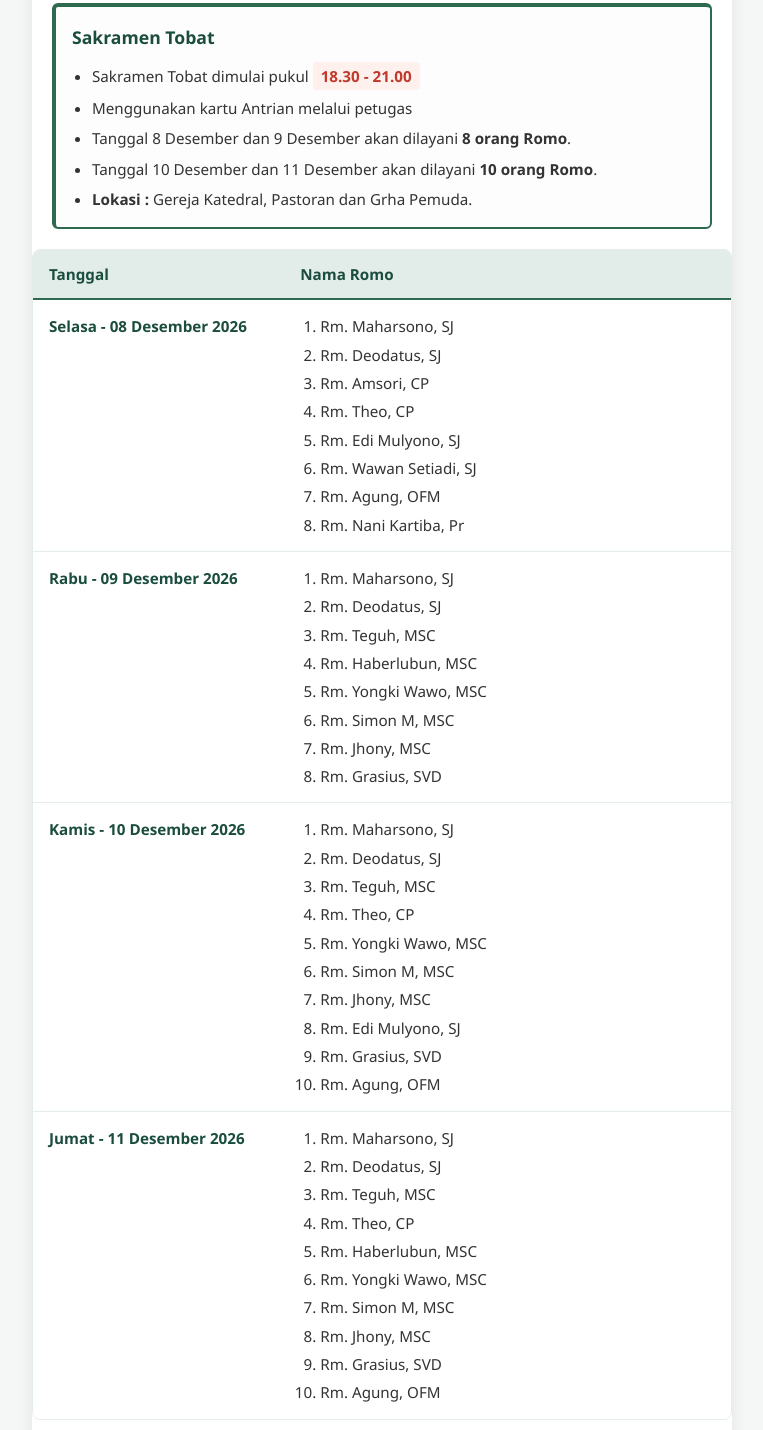
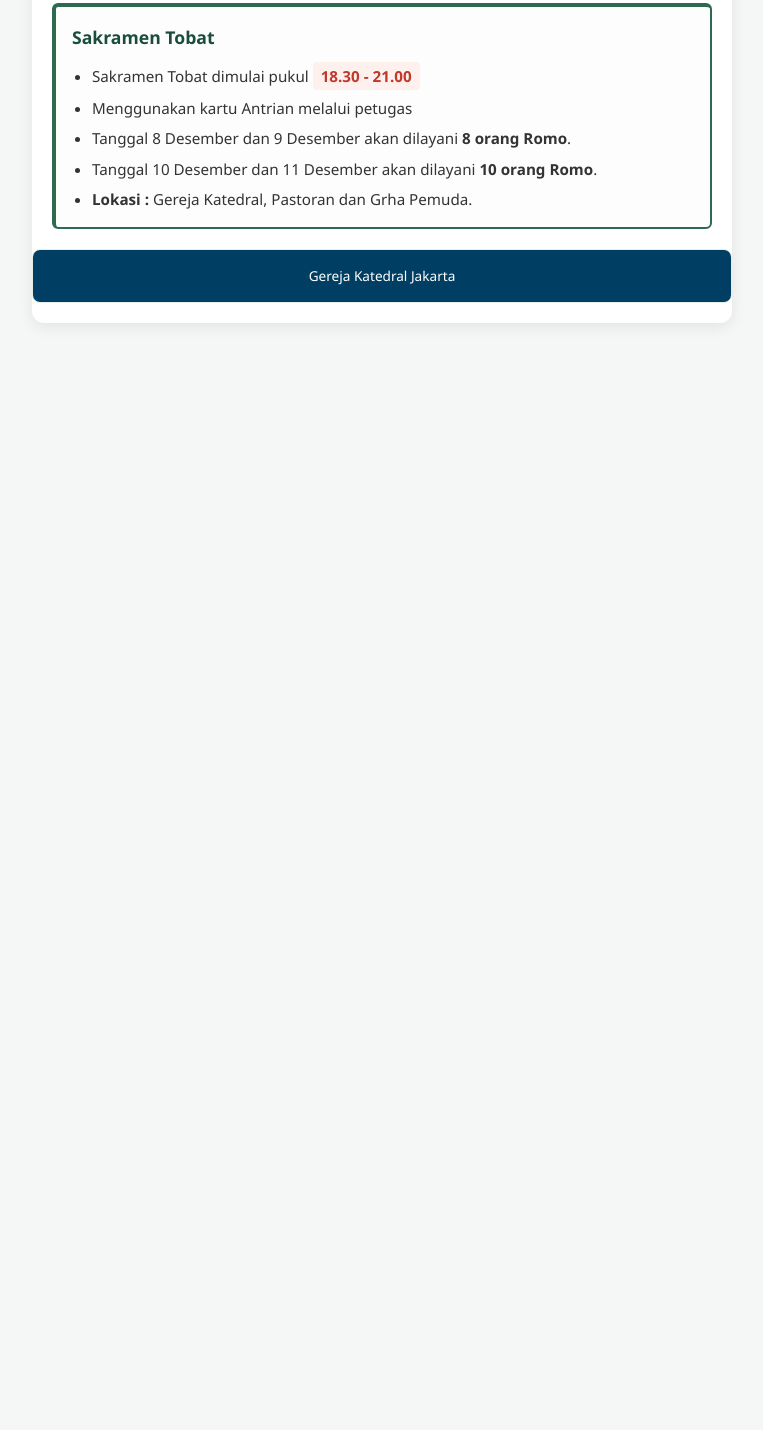
Before and after one commit to wilayahtkky/wiltkky, a plain HTML site: page tobat/index.html in a window 1280 px wide. Shown: the part 150-1580 px from the top of the page, without its empty margins (258-1021 px from the left). After the commit the page ends 800 px from the top, so only its background shows below. Drawn offline with Linux system fonts and the light colour scheme.

Commit message:
hilangkan nama2 romo

```diff
--- a/tobat/index.html
+++ b/tobat/index.html
@@ -208,7 +208,7 @@
         <div class="table-responsive">
           <table>
             <thead>
-              <tr>
+<!--              <tr>
                 <th>Tanggal</th>
                 <th>Nama Romo</th>
               </tr>
@@ -216,7 +216,7 @@
             <tbody>
 
               <!-- Selasa, 08 Desember 2026 -->
-              <tr>
+<!--              <tr>
                 <td class="date-cell">Selasa - 08 Desember 2026</td>
                 <td>
                   <ol class="priest-list">
@@ -233,7 +233,7 @@
               </tr>
 
               <!-- Rabu, 09 Desember 2026 -->
-              <tr>
+<!--              <tr>
                 <td class="date-cell">Rabu - 09 Desember 2026</td>
                 <td>
                   <ol class="priest-list">
@@ -250,7 +250,7 @@
               </tr>
 
               <!-- Kamis, 10 Desember 2026 -->
-              <tr>
+<!--              <tr>
                 <td class="date-cell">Kamis - 10 Desember 2026</td>
                 <td>
                   <ol class="priest-list">
@@ -268,8 +268,8 @@
                 </td>
               </tr>
 
-              <!-- Jumat, 11 Desember 2026 -->
-              <tr>
+            <!-- Jumat, 11 Desember 2026 -->
+<!--              <tr>
                 <td class="date-cell">Jumat - 11 Desember 2026</td>
                 <td>
                   <ol class="priest-list">
```
